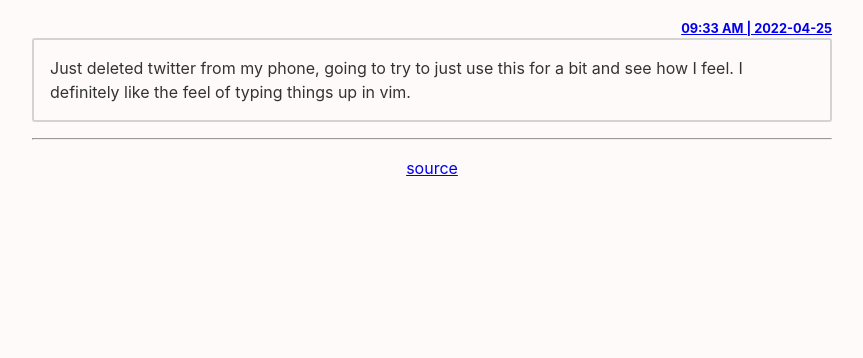
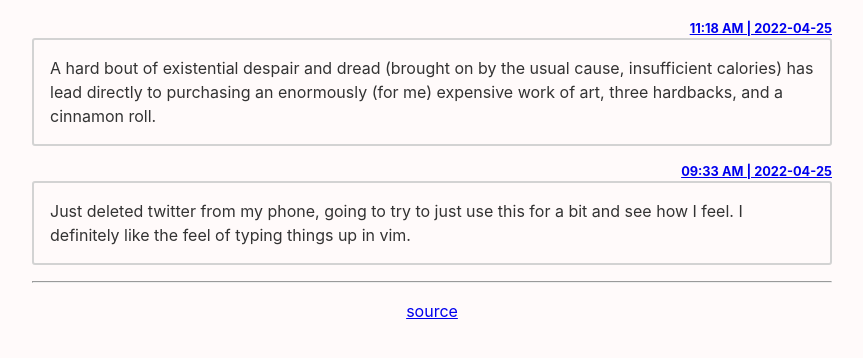
Before and after one commit to GarretReece/my_thoughts, a plain HTML site: page index.html in a window 1280 px wide. Shown: the part 88-446 px from the top of the page, without its empty margins (208-1071 px from the left). Drawn offline with Linux system fonts and the light colour scheme; a script that the page names is missing; a small style sheet from the web is missing.

Commit message:
update thoughts

```diff
--- a/index.html
+++ b/index.html
@@ -106,6 +106,11 @@ div.thought {
 <h1>thoughts</h1>
 
 <!-- Your thoughts start here -->
+<section class="thought"><div class="thought-date"><a class="thought-date" id="139081793229" href="#139081793229">
+11:18 AM | 2022-04-25</a></div><div class="thought">
+A hard bout of existential despair and dread (brought on by the usual cause, insufficient calories) has lead directly to purchasing an enormously (for me) expensive work of art, three hardbacks, and a cinnamon roll.
+</div></section>
+
 <section class="thought"><div class="thought-date"><a class="thought-date" id="332369691429" href="#332369691429">
 09:33 AM | 2022-04-25</a></div><div class="thought">
 Just deleted twitter from my phone, going to try to just use this for a bit and see how I feel. I definitely like the feel of typing things up in vim.
```
Also changed, not shown: thoughts.html (+5 -0 lines), .rawthoughts.html.
